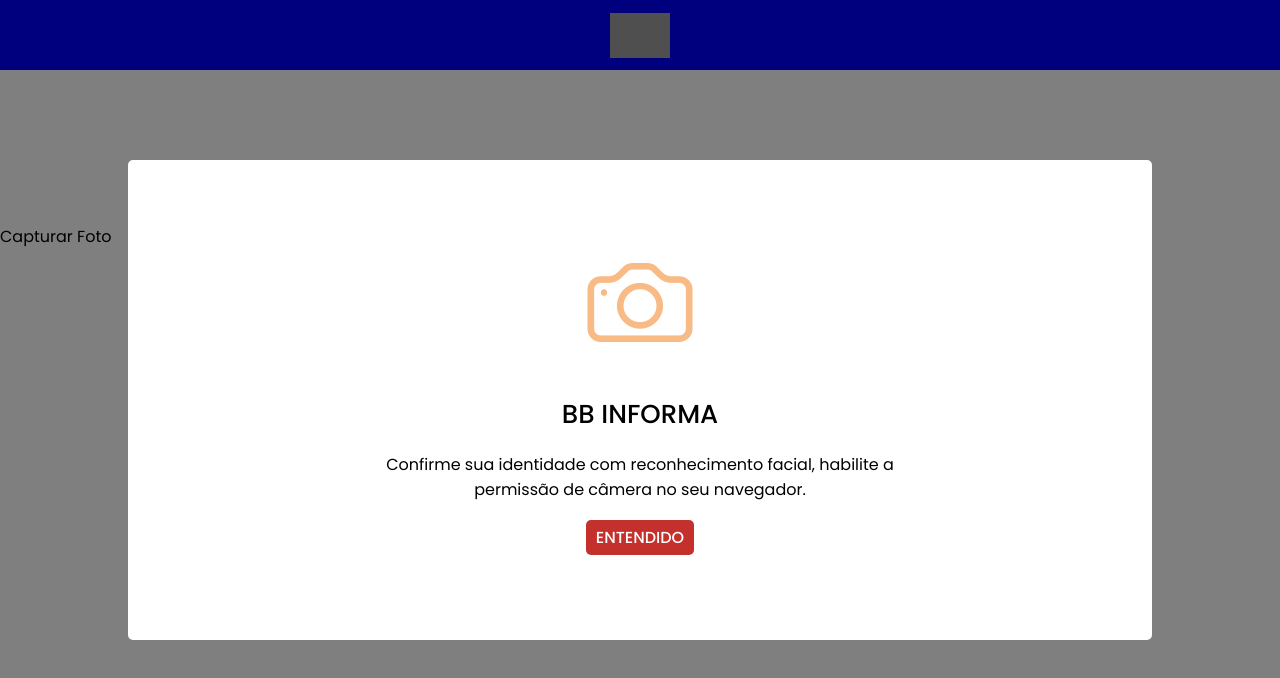
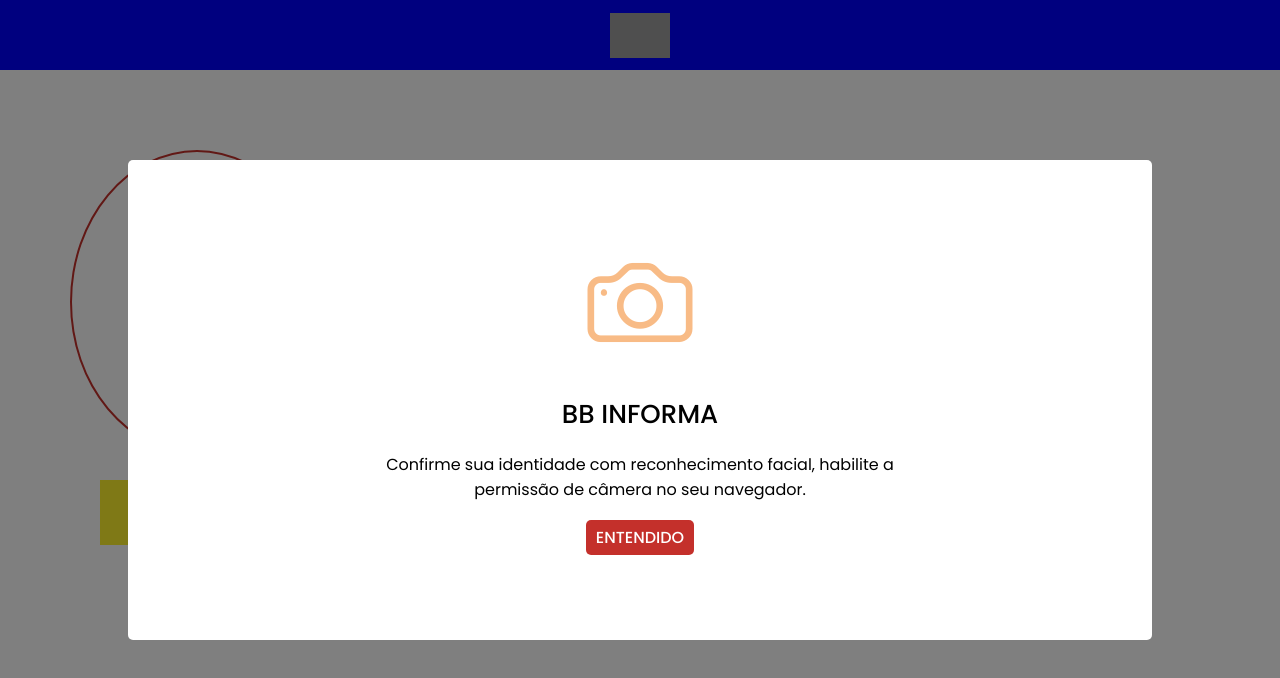
Before and after one commit to robsonluis2222/bb-project, a React (Vite) app: page /step3 in a window 1280 px wide. Shown: the top 678 px of the page. Built offline with nearby package versions, Linux system fonts and the light colour scheme; no server answers; grey boxes are pictures that could not be loaded.

Commit message:
first commit

```diff
--- /dev/null
+++ b/src/components/CameraComponent.css
@@ -0,0 +1,19 @@
+.capture-button{
+  background-color: #FFF22D;
+  padding: 20px 40px;
+  color: blue;
+  position: fixed;
+  top: 480px;
+  left: 100px;
+}
+.enquadramento{
+  position: fixed;
+  top: 150px;
+  left: 70px;
+  z-index: 999;
+  width: 250px;
+  height: 300px;
+  background-color: transparent;
+  border: 2px solid #C4302B;
+  border-radius: 50%;
+}
--- a/src/components/CameraComponent.jsx
+++ b/src/components/CameraComponent.jsx
@@ -1,4 +1,5 @@
 import React, { useRef } from 'react';
+import './CameraComponent.css'
 
 const CameraComponent = () => {
     const videoRef = useRef(null);
@@ -60,6 +61,7 @@
 
     return (
         <div className='camera-frame'>
+          <div className='enquadramento'></div>
           <div className='modal' ref={modalRef}>
             <div className='sob-modal'>
               <i className="bi bi-camera" id='exclamation-icon'></i>
```
